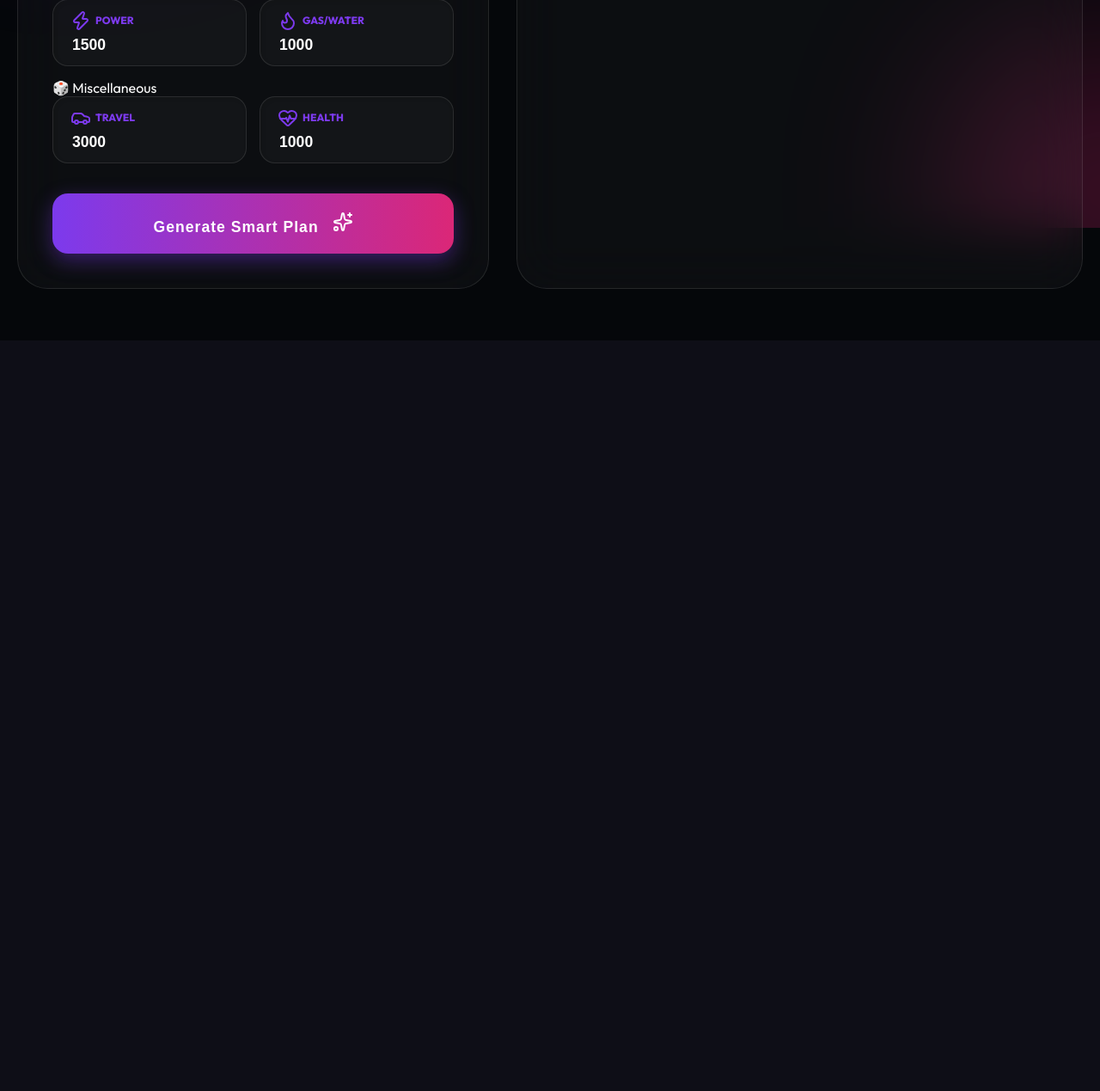
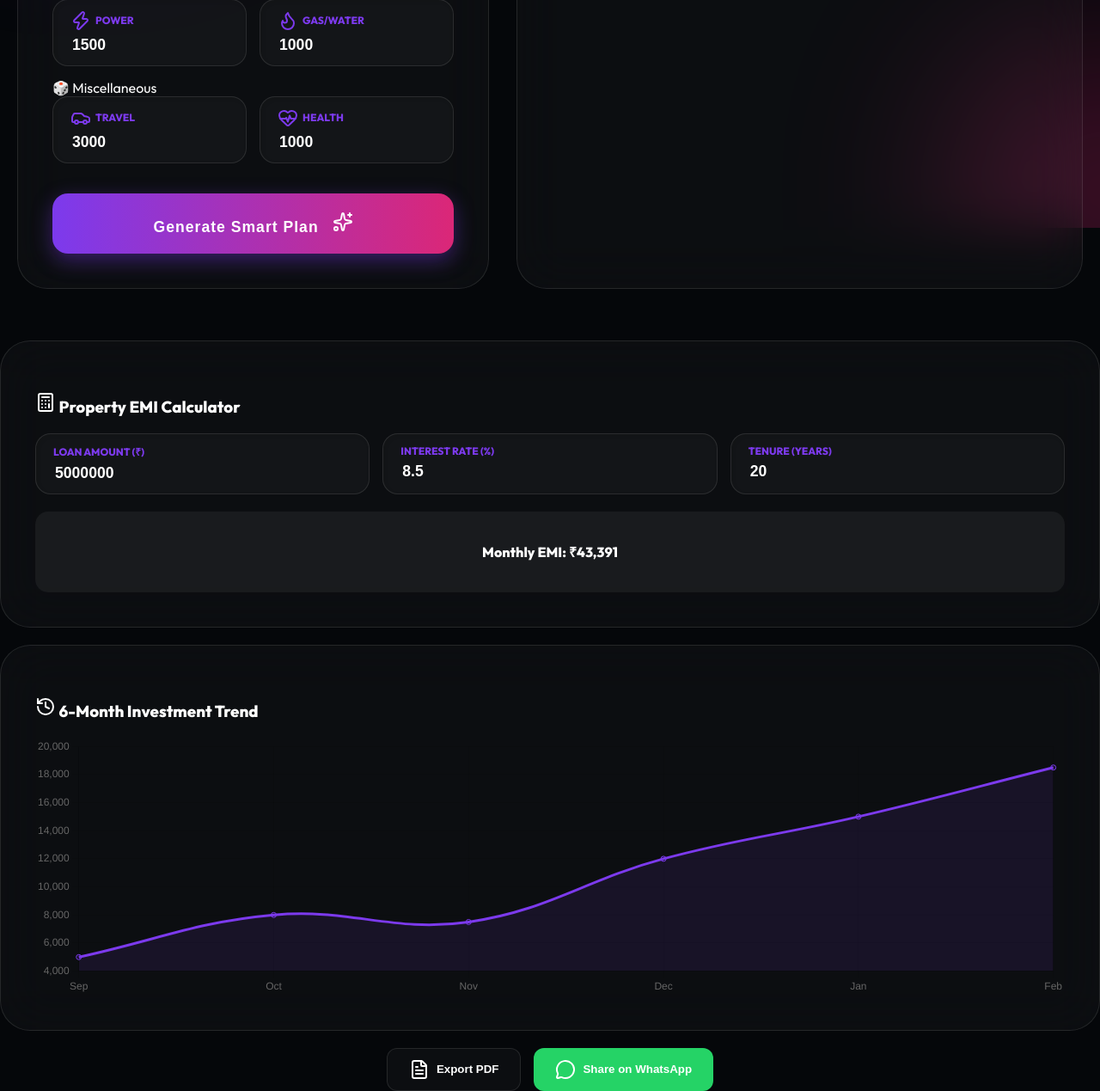
Before and after one commit to CodeVansh-22/InvestmentPlanner, a Flask app: page / in a window 1280 px wide. Shown: the part 535-1804 px from the top of the page at 86% size. Before the commit the page ends 931 px from the top, so only its background shows below. Run offline with Flask 3, Linux system fonts and the light colour scheme; some libraries are stand-ins or nearby versions.

Commit message:
Complete Investment Planner

```diff
--- a/static/css/style.css
+++ b/static/css/style.css
@@ -266,3 +266,60 @@
         grid-template-columns: 1fr;
     }
 }
+
+/* Full Width Panels */
+.full-width {
+    grid-column: 1 / -1;
+    margin-top: 20px;
+}
+
+.emi-result {
+    text-align: center;
+    margin-top: 20px;
+    padding: 15px;
+    background: rgba(255, 255, 255, 0.05);
+    border-radius: 15px;
+}
+
+/* Action Buttons */
+.action-bar {
+    display: flex;
+    gap: 15px;
+    margin-top: 20px;
+    justify-content: center;
+    width: 100%;
+    grid-column: 1 / -1;
+}
+
+.secondary-btn,
+.whatsapp-btn {
+    padding: 12px 25px;
+    border-radius: 12px;
+    border: none;
+    font-weight: 700;
+    cursor: pointer;
+    display: flex;
+    align-items: center;
+    gap: 8px;
+    transition: 0.3s;
+}
+
+.secondary-btn {
+    background: var(--glass);
+    color: var(--text);
+    border: 1px solid var(--glass-border);
+}
+
+.whatsapp-btn {
+    background: #25D366;
+    color: white;
+}
+
+.secondary-btn:hover {
+    background: rgba(255, 255, 255, 0.1);
+}
+
+.whatsapp-btn:hover {
+    transform: scale(1.05);
+    box-shadow: 0 5px 15px rgba(37, 211, 102, 0.4);
+}
--- a/static/js/script.js
+++ b/static/js/script.js
@@ -1,66 +1,155 @@
+// Global Chart Instances to prevent memory leaks
+let mainChart = null;
+let trendChart = null;
+
+// Initialize Lucide Icons on load
+window.onload = () => {
+    if (typeof lucide !== 'undefined') lucide.createIcons();
+    initHistoryChart();
+    calculateEMI();
+};
+
+// 1. Theme Toggle Logic
 const themeBtn = document.getElementById('theme-btn');
-themeBtn.addEventListener('change', () => {
-    document.documentElement.setAttribute('data-theme', themeBtn.checked ? 'light' : 'dark');
-});
+if (themeBtn) {
+    themeBtn.addEventListener('change', () => {
+        const mode = themeBtn.checked ? 'light' : 'dark';
+        document.documentElement.setAttribute('data-theme', mode);
+        localStorage.setItem('wealthwise-theme', mode);
+    });
+}
 
+// 2. The Core Analysis Engine (Dynamic Suggestions)
 function analyzeFinances() {
     const salary = parseFloat(document.getElementById('salary').value) || 0;
 
-    // Comprehensive Input IDs
-    const ids = ['food', 'milk', 'elec', 'utilities', 'travel', 'medical'];
-    const totalExpenses = ids.reduce((sum, id) => sum + (parseFloat(document.getElementById(id).value) || 0), 0);
+    // Summing detailed expenses
+    const expIds = ['food', 'milk', 'elec', 'utilities', 'travel', 'medical'];
+    const totalExpenses = expIds.reduce((sum, id) => sum + (parseFloat(document.getElementById(id).value) || 0), 0);
     const investable = Math.max(0, salary - totalExpenses);
 
     const resultBox = document.getElementById('result-view');
 
-    // High-End Results UI
+    // Tiered Investment Logic
+    let portfolio = [];
+    if (investable <= 0) {
+        portfolio = [{ name: "Emergency Fund", amt: 0, desc: "Reduce expenses to start.", risk: "N/A" }];
+    } else if (investable < 10000) {
+        // Small Budget: Priority on Safety
+        portfolio = [
+            { name: "Gold (Digital/Physical)", amt: investable * 0.5, desc: "Safe haven & inflation hedge", risk: "Low" },
+            { name: "Mutual Funds (SIP)", amt: investable * 0.5, desc: "Diversified growth", risk: "Medium" }
+        ];
+    } else if (investable < 50000) {
+        // Mid Budget: Balanced Growth
+        portfolio = [
+            { name: "Blue Chip Stocks", amt: investable * 0.3, desc: "Stable dividend companies", risk: "High" },
+            { name: "Mutual Funds", amt: investable * 0.5, desc: "Professional management", risk: "Medium" },
+            { name: "Gold/SGB", amt: investable * 0.2, desc: "Portfolio insurance", risk: "Low" }
+        ];
+    } else {
+        // High Budget: Wealth Creation & Real Estate
+        portfolio = [
+            { name: "Property (House/Gala)", amt: investable * 0.4, desc: "Tangible asset & rental potential", risk: "Stable" },
+            { name: "Equity/Growth Stocks", amt: investable * 0.3, desc: "High wealth creation", risk: "Very High" },
+            { name: "Mutual Funds", amt: investable * 0.2, desc: "Consistent returns", risk: "Medium" },
+            { name: "Gold", amt: investable * 0.1, desc: "Diversification", risk: "Low" }
+        ];
+    }
+
+    // Render Results
     resultBox.innerHTML = `
-        <div class="result-header" style="text-align: center; margin-bottom: 30px;">
-            <p style="color: var(--primary); font-weight: 700;">INVESTMENT POTENTIAL</p>
-            <h1 style="font-size: 3.5rem; margin: 10px 0;">₹${investable.toLocaleString()}</h1>
-            <p style="opacity: 0.6;">based on your ₹${totalExpenses.toLocaleString()} monthly expenses</p>
+        <div class="result-header">
+            <h3>Monthly Surplus</h3>
+            <h1 class="grad-text">₹${investable.toLocaleString()}</h1>
         </div>
-
-        <div class="chart-wrap" style="height: 250px; position: relative; margin-bottom: 40px;">
+        <div class="chart-wrap" style="height: 250px; margin: 20px 0;">
             <canvas id="mainChart"></canvas>
         </div>
-
         <div class="recommendations">
-            <div class="rec-card">
-                <span>🚀 <b>Stocks</b> <br><small>High Return</small></span>
-                <span style="font-weight: 800; font-size: 1.2rem;">₹${(investable * 0.3).toLocaleString()}</span>
-            </div>
-            <div class="rec-card" style="border-left-color: #10b981;">
-                <span>📈 <b>Mutual Funds</b> <br><small>Growth</small></span>
-                <span style="font-weight: 800; font-size: 1.2rem;">₹${(investable * 0.5).toLocaleString()}</span>
-            </div>
-            <div class="rec-card" style="border-left-color: #f1c40f;">
-                <span>🟡 <b>Gold</b> <br><small>Safety</small></span>
-                <span style="font-weight: 800; font-size: 1.2rem;">₹${(investable * 0.2).toLocaleString()}</span>
-            </div>
+            ${portfolio.map(item => `
+                <div class="rec-card" style="border-left: 5px solid ${item.risk === 'Low' || item.risk === 'Stable' ? '#10b981' : '#7c3aed'}">
+                    <div>
+                        <strong>${item.name}</strong> <small>(${item.risk} Risk)</small>
+                        <p style="font-size: 0.8rem; opacity: 0.7; margin: 0;">${item.desc}</p>
+                    </div>
+                    <span style="font-weight: 800;">₹${Math.round(item.amt).toLocaleString()}</span>
+                </div>
+            `).join('')}
         </div>
     `;
 
-    // Initialize Doughnut Chart
+    renderDoughnut(totalExpenses, investable);
+}
+
+// 3. Chart Rendering
+function renderDoughnut(exp, inv) {
     const ctx = document.getElementById('mainChart').getContext('2d');
-    new Chart(ctx, {
+    if (mainChart) mainChart.destroy();
+
+    mainChart = new Chart(ctx, {
         type: 'doughnut',
         data: {
             labels: ['Expenses', 'Investments'],
             datasets: [{
-                data: [totalExpenses, investable],
+                data: [exp, inv],
                 backgroundColor: ['#db2777', '#7c3aed'],
-                hoverOffset: 10,
-                borderWidth: 0
+                borderWidth: 0,
+                hoverOffset: 15
             }]
         },
-        options: {
-            cutout: '80%',
-            responsive: true,
-            maintainAspectRatio: false,
-            plugins: {
-                legend: { display: false }
-            }
-        }
+        options: { cutout: '80%', plugins: { legend: { display: false } }, responsive: true, maintainAspectRatio: false }
     });
 }
+
+function initHistoryChart() {
+    const ctx = document.getElementById('historyChart').getContext('2d');
+    trendChart = new Chart(ctx, {
+        type: 'line',
+        data: {
+            labels: ['Sep', 'Oct', 'Nov', 'Dec', 'Jan', 'Feb'],
+            datasets: [{
+                label: 'Growth Trend',
+                data: [5000, 8000, 7500, 12000, 15000, 18500],
+                borderColor: '#7c3aed',
+                backgroundColor: 'rgba(124, 58, 237, 0.1)',
+                fill: true,
+                tension: 0.4
+            }]
+        },
+        options: { responsive: true, maintainAspectRatio: false, plugins: { legend: { display: false } } }
+    });
+}
+
+// 4. EMI Calculator
+function calculateEMI() {
+    const P = parseFloat(document.getElementById('loanAmt')?.value || 5000000);
+    const r = parseFloat(document.getElementById('interest')?.value || 8.5) / 12 / 100;
+    const n = parseFloat(document.getElementById('tenure')?.value || 20) * 12;
+
+    const emi = (P * r * Math.pow(1 + r, n)) / (Math.pow(1 + r, n) - 1);
+    const display = document.getElementById('emi-display');
+    if (display) display.innerText = `₹${Math.round(emi).toLocaleString()}`;
+}
+
+// 5. Sharing & Export
+function exportPDF() {
+    const { jsPDF } = window.jspdf;
+    const doc = new jsPDF();
+    const inv = document.querySelector('.grad-text')?.innerText || "₹0";
+
+    doc.setFontSize(22);
+    doc.text("WealthWise Investment Strategy", 20, 30);
+    doc.setFontSize(12);
+    doc.text(`Generated on: ${new Date().toLocaleDateString()}`, 20, 40);
+    doc.text(`Monthly Investable Amount: ${inv}`, 20, 60);
+    doc.text("Suggestions are based on your risk-profile and monthly surplus.", 20, 70);
+
+    doc.save("WealthWise_Plan.pdf");
+}
+
+function shareWhatsApp() {
+    const inv = document.querySelector('.grad-text')?.innerText || "₹0";
+    const text = `Check out my WealthWise Investment Plan! I have a monthly surplus of ${inv} for wealth building. 🚀`;
+    window.open(`https://wa.me/?text=${encodeURIComponent(text)}`, '_blank');
+}
--- a/templates/index.html
+++ b/templates/index.html
@@ -92,6 +92,31 @@
             </div>
         </section>
     </main>
+    <section class="glass-container full-width">
+    <h3><i data-lucide="calculator"></i> Property EMI Calculator</h3>
+    <div class="input-row">
+        <div class="input-tile"><label>Loan Amount (₹)</label><input type="number" id="loanAmt" value="5000000"></div>
+        <div class="input-tile"><label>Interest Rate (%)</label><input type="number" id="interest" value="8.5"></div>
+        <div class="input-tile"><label>Tenure (Years)</label><input type="number" id="tenure" value="20"></div>
+    </div>
+    <div class="emi-result">
+        <h4>Monthly EMI: <span id="emi-display" class="gradient-text">₹0</span></h4>
+    </div>
+</section>
+
+<section class="glass-container full-width">
+    <h3><i data-lucide="history"></i> 6-Month Investment Trend</h3>
+    <div class="chart-wrap" style="height: 300px;">
+        <canvas id="historyChart"></canvas>
+    </div>
+</section>
+
+<div class="action-bar">
+    <button onclick="exportPDF()" class="secondary-btn"><i data-lucide="file-text"></i> Export PDF</button>
+    <button onclick="shareWhatsApp()" class="whatsapp-btn"><i data-lucide="message-circle"></i> Share on WhatsApp</button>
+</div>
+
+<script src="https://cdnjs.cloudflare.com/ajax/libs/jspdf/2.5.1/jspdf.umd.min.js"></script>
 
     <script src="../static/js/script.js"></script>
     <script>lucide.createIcons();</script>
```
